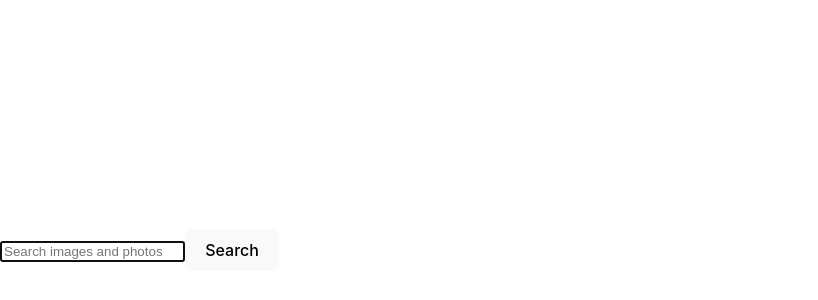
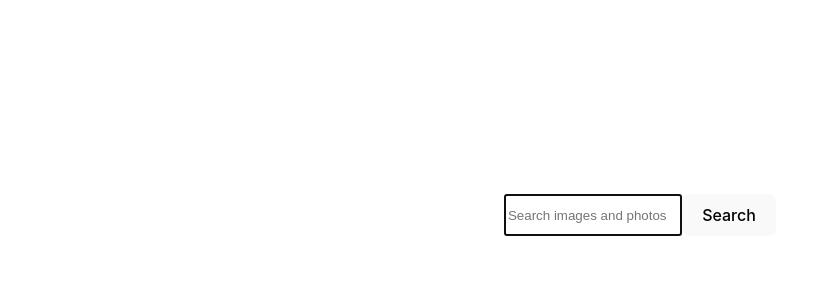
Before and after one commit to IgorBorya/goit-typescript-hw-02, a React (Vite) app: page / in a window 1280 px wide. Shown: the part 150-450 px from the top of the page, without its empty margins (0-818 px from the left). Built offline with nearby package versions, Linux system fonts and the light colour scheme.

Commit message:
version 1

```diff
--- a/src/App.jsx
+++ b/src/App.jsx
@@ -49,8 +49,8 @@ const App = () => {
   const handleSearchSubmit = (newQuery) => {
     if (newQuery === query) return;
     setQuery(newQuery);
-    setImages([]); // Очищуємо попередні результати
-    setPage(1); // Скидаємо на першу сторінку
+    setImages([]);
+    setPage(1);
   };
 
   const openModal = (largeImageURL) => {
--- a/src/components/ImageCard/ImageCard.module.css
+++ b/src/components/ImageCard/ImageCard.module.css
@@ -1,6 +1,6 @@
 .imageCard img {
   width: 100%;
   height: 100%;
-  object-fit: cover; /* Зображення заповнює контейнер */
+  object-fit: cover;
   cursor: pointer;
 }
--- a/src/components/ImageGallery/ImageGallery.jsx
+++ b/src/components/ImageGallery/ImageGallery.jsx
@@ -1,14 +1,15 @@
 import React from "react";
+import s from "./ImageGallery.module.css";
 
 const ImageGallery = ({ images, onImageClick }) => {
   return (
-    <div>
+    <div className={s.gallery}>
       {images.map((image) => (
-        <div key={image.id}>
+        <div className={s.galleryItem} key={image.id}>
           <img
-            src={image.urls.small} // Тут використовуй ключ urls.small для зображення
-            alt={image.alt_description} // Або image.description
-            onClick={() => onImageClick(image.urls.full)} // Можливо ти захочеш відкрити велике зображення у модальному вікні
+            src={image.urls.small}
+            alt={image.alt_description}
+            onClick={() => onImageClick(image.urls.full)}
           />
         </div>
       ))}
--- /dev/null
+++ b/src/components/ImageGallery/ImageGallery.module.css
@@ -0,0 +1,28 @@
+.gallery {
+  display: grid;
+  grid-template-columns: repeat(4, 1fr);
+  gap: 8px;
+  padding: 0;
+  margin: 0 auto;
+  width: 100vw;
+  box-sizing: border-box;
+  padding-top: 70px;
+}
+
+.galleryItem {
+  position: relative;
+  width: 100%;
+  padding-bottom: 75%;
+  overflow: hidden;
+  border-radius: 8px;
+  background-color: #f0f0f0;
+}
+
+.galleryItem img {
+  position: absolute;
+  top: 0;
+  left: 0;
+  width: 100%;
+  height: 100%;
+  object-fit: cover;
+}
--- /dev/null
+++ b/src/components/ImageModal/ImageModal.css
@@ -0,0 +1,32 @@
+.modal {
+  position: fixed;
+  top: 50%;
+  left: 50%;
+  transform: translate(-50%, -50%);
+  background-color: white;
+  border-radius: 8px;
+  padding: 0;
+  margin: 0;
+  max-width: 90vw;
+  max-height: 90vh;
+  overflow: hidden;
+  z-index: 1000;
+}
+
+.overlay {
+  position: fixed;
+  top: 0;
+  left: 0;
+  right: 0;
+  bottom: 0;
+  background: rgba(0, 0, 0, 0.5);
+  z-index: 999;
+}
+
+.modal_image {
+  width: 100%;
+  height: auto;
+  max-height: 100%;
+  object-fit: contain;
+  display: block;
+}
--- a/src/components/ImageModal/ImageModal.jsx
+++ b/src/components/ImageModal/ImageModal.jsx
@@ -1,5 +1,6 @@
 import React from "react";
 import Modal from "react-modal";
+import "./ImageModal.css";
 
 Modal.setAppElement("#root");
 
@@ -9,8 +10,9 @@ const ImageModal = ({ largeImageURL, onClose }) => {
       isOpen={!!largeImageURL}
       onRequestClose={onClose}
       contentLabel="Image Modal"
+      className="modal"
     >
-      <img src={largeImageURL} alt="" />
+      <img className="modal_image" src={largeImageURL} alt="" />
       <button onClick={onClose}>Close</button>
     </Modal>
   );
--- a/src/components/SearchBar/SearchBar.jsx
+++ b/src/components/SearchBar/SearchBar.jsx
@@ -1,5 +1,6 @@
 import React, { useState } from "react";
 import toast from "react-hot-toast";
+import s from "./SearchBar.module.css";
 
 const SearchBar = ({ onSubmit }) => {
   const [input, setInput] = useState("");
@@ -18,9 +19,10 @@ const SearchBar = ({ onSubmit }) => {
   };
 
   return (
-    <header>
-      <form onSubmit={handleSubmit}>
+    <header className={s.header}>
+      <form className={s.form} onSubmit={handleSubmit}>
         <input
+          className={s.input}
           type="text"
           autoComplete="off"
           autoFocus
--- a/src/components/SearchBar/SearchBar.module.css
+++ b/src/components/SearchBar/SearchBar.module.css
@@ -0,0 +1,12 @@
+.header {
+  display: flex;
+  justify-content: space-around;
+}
+
+.form {
+  display: flex;
+}
+
+.input {
+  width: 170px;
+}
```
Also changed, not shown: src/components/ImageGallery/ImageGallery.mofule.css (deleted), src/components/ImageModal/ImageModal.module.css (deleted).
